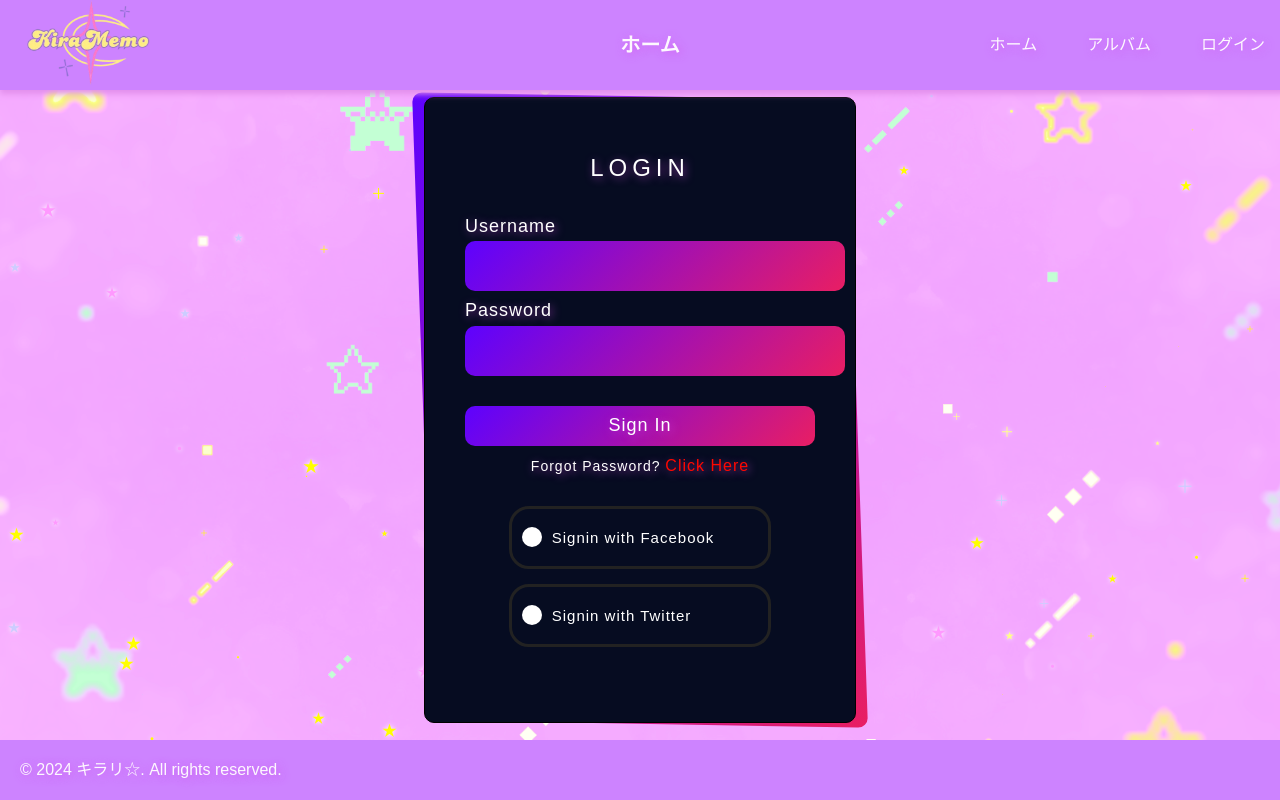
After one commit to 038bkn/kirakira-face-memories, a PHP site: page /signin.php in a window 1280 px wide. The commit adds this page. Run offline with PHP 8.4, Linux system fonts and the light colour scheme; some web fonts are replaced.

Commit message:
chore: Update navigation links in header.php and add signin.js for login functionality

```diff
--- a/header.php
+++ b/header.php
@@ -15,7 +15,7 @@
             <ul class="header_nav_lists">
                 <li><a class="nav_link" href="/index.php">ホーム</a></li>
                 <li><a class="nav_link" href="#">アルバム</a></li>
-                <li><a class="nav_link" href="#">ランキング</a></li>
+                <li><a class="nav_link" href="/signin.php">ログイン</a></li>
             </ul>
         </nav>
     </div>
--- /dev/null
+++ b/public/js/signin.js
@@ -0,0 +1,11 @@
+$('#signup').click(function() {
+    $('.pinkbox').css('transform', 'translateX(80%)');
+    $('.signin').addClass('nodisplay');
+    $('.signup').removeClass('nodisplay');
+  });
+
+  $('#signin').click(function() {
+    $('.pinkbox').css('transform', 'translateX(0%)');
+    $('.signup').addClass('nodisplay');
+    $('.signin').removeClass('nodisplay');
+  });
--- /dev/null
+++ b/signin.php
@@ -0,0 +1,64 @@
+<!DOCTYPE html>
+<html lang="ja">
+
+<head>
+    <meta charset="UTF-8">
+    <meta name="viewport" content="width=device-width, initial-scale=1.0">
+    <title>キラめも☆ログイン画面</title>
+    <link rel="stylesheet" href="/src/css/common.css">
+    <link rel="stylesheet" href="/src/css/uploadarea.css">
+    <link rel="stylesheet" href="/src/css/signin.css">
+    <link rel="stylesheet" href="/src/css/header.css">
+</head>
+
+<body>
+    <div class="background"></div>
+    <div class="star"></div>
+    <script src="/public/js/background-stars.js"></script>
+
+    <?php include 'header.php'; ?>
+
+    <main>
+        <div class="container">
+            <div class="body-signin">
+                <div class="form">
+                    <h2>Login</h2>
+                    <div class="input">
+                        <div class="inputBox">
+                            <label for="">Username</label>
+                            <input type="text">
+                        </div>
+                        <div class="inputBox">
+                            <label for="">Password</label>
+                            <input type="password">
+                        </div>
+                        <div class="inputBox">
+                            <input type="submit" name="" value="Sign In">
+                        </div>
+                    </div>
+                    <p class="forgot">Forgot Password? <a href="#">Click Here</a></p>
+                    <div class="social">
+                        <button><i class="fa fa-facebook" aria-hidden="true"></i>
+                            <p>Signin with Facebook</p>
+                        </button>
+                        <button><i class="fa fa-twitter" aria-hidden="true"></i>
+                            <p>Signin with Twitter</p>
+                        </button>
+                    </div>
+                </div>
+            </div>
+        </div>
+    </main>
+</body>
+</div>
+</main>
+
+<?php include 'footer.php'; ?>
+
+<script src="https://code.jquery.com/jquery-3.6.0.min.js"></script>
+<script src="/public/js/script.js"></script>
+<script src="/public/js/header.js"></script>
+<script src="/public/js/signin.js"></script>
+</body>
+
+</html>
--- /dev/null
+++ b/src/css/signin.css
@@ -0,0 +1,149 @@
+*
+{
+    font-family: 'Maru Minya', sans-serif;
+}
+.body-signin
+{
+    display: flex;
+    justify-content: center;
+    align-items: center;
+    min-height: 100vh;
+}
+.form
+{
+    position: relative;
+    background: #060c21;
+    border: 1px solid #000;
+    width: 350px;
+    padding: 40px 40px 60px;
+    border-radius: 10px;
+    text-align: center;
+    margin-top: -200px;
+}
+.form::before
+{
+    content: '';
+    position: absolute;
+    top: -2px;
+    right: -2px;
+    bottom: -2px;
+    left: -2px;
+    background: linear-gradient(315deg,#e91e63,#5d02ff);
+    z-index: -1;
+    transform: skew(2deg,1deg);
+    border-radius: 10px;
+}
+.form h2
+{
+    color: #fff;
+    font-weight: 500;
+    text-transform: uppercase;
+    letter-spacing: 5px;
+}
+.form .input
+{
+    margin-top: 40px;
+    text-align: left;
+}
+.form .input .inputBox
+{
+    margin-top: 10px;
+}
+.form .input .inputBox label
+{
+    display: block;
+    color: #fff;
+    margin-bottom: 5px;
+    font-size: 18px;
+    letter-spacing: 1px;
+}
+.form .input .inputBox input
+{
+    position: relative;
+    width: 100%;
+    height: 40px;
+    border: none;
+    outline: none;
+    padding: 5px 15px;
+    background:linear-gradient(315deg,#e91e63,#5d02ff) ;
+    color: #fff;
+    font-size: 18px;
+    border-radius: 10px;
+}
+.form .input .inputBox input[type="submit"]
+{
+    cursor: pointer;
+    margin-top: 20px;
+    letter-spacing: 1px;
+}
+.form .input .inputBox input[type="submit"]:hover
+{
+    background:linear-gradient(315deg,#5d02ff,#e91e63) ;
+}
+.form .input .inputBox input[type="submit"]:active
+{
+    color: rgba(255, 255, 255, 0.521);
+    background:linear-gradient(315deg,#e91e6271,#5f02ff8c) ;
+}
+.forgot
+{
+    margin-top: 10px;
+    color: #fff;
+    font-size: 14px;
+    letter-spacing: 1px;
+}
+.forgot a
+{
+    color: #ff0800;
+}
+.social
+{
+    margin-top: 30px;
+    display: flex;
+    flex-direction: column;
+    align-items: center;
+}
+.social button
+{
+    width: 75%;
+    border-radius: 20px;
+    margin-bottom: 15px;
+    padding: 5px 10px;
+    background: transparent;
+    border: 3px solid #222;
+    outline: none;
+    cursor: pointer;
+    display: flex;
+    align-items: center;
+
+}
+.social button i
+{
+    display: flex;
+    align-items: center;
+    justify-content: center;
+    background: #fff;
+    width: 20px;
+    height: 20px;
+    border-radius: 50%;
+
+}
+.social button p
+{
+    color: #fff;
+    font-size: 15px;
+    margin-left: 10px;
+    letter-spacing: 1px;
+}
+.social button:hover
+{
+    background: linear-gradient(315deg,#326cd6,#5d02ff);
+}
+.social button:hover i
+{
+    filter: invert(1);
+}
+.social button:active
+{
+    background:linear-gradient(315deg,#5d02ff,#e91e63)
+}
```
